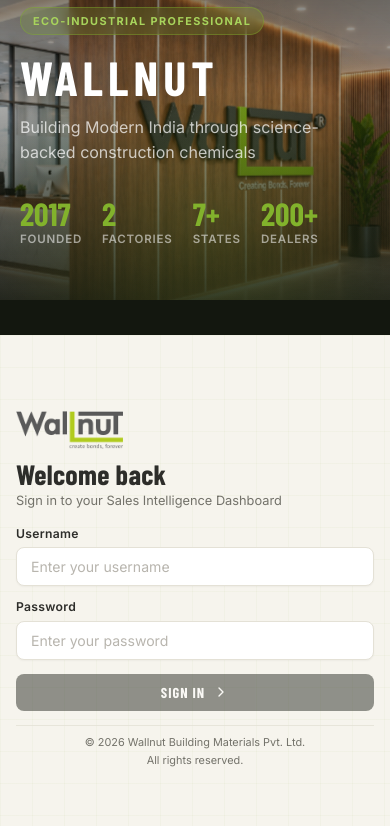
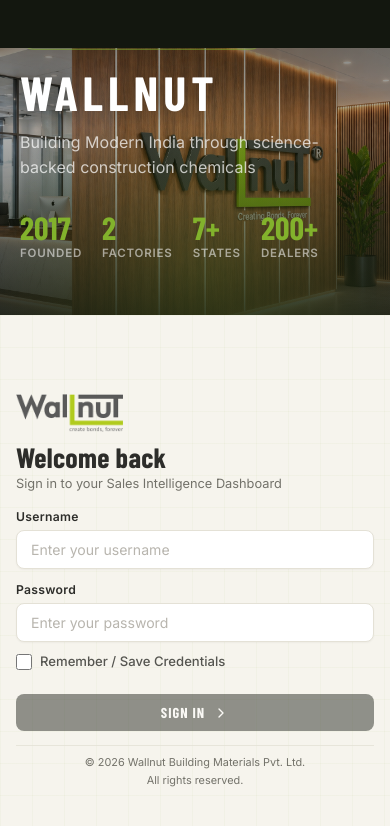
Before and after one commit to chetan137/Wallnut-, a React (Vite) app in the folder frontend/: page /login in a window 390 px wide. Shown: the top 826 px of the page. Built offline with nearby package versions, Linux system fonts and the light colour scheme; no server answers.

Commit message:
feat: Add mobile 3rem top padding and remember/save credentials option to login page

```diff
--- a/frontend/src/pages/LoginPage.css
+++ b/frontend/src/pages/LoginPage.css
@@ -429,6 +429,43 @@
   color: var(--role-color, #82B22C);
 }
 
+/* ── Remember Me / Save Credentials ── */
+.login-remember-row {
+  display: flex;
+  align-items: center;
+  justify-content: flex-start;
+  margin-top: -2px;
+  margin-bottom: 8px;
+}
+
+.login-remember-label {
+  display: inline-flex;
+  align-items: center;
+  gap: 8px;
+  cursor: pointer;
+  user-select: none;
+}
+
+.login-remember-checkbox {
+  width: 16px;
+  height: 16px;
+  border-radius: 4px;
+  accent-color: var(--accent-primary, #82B22C);
+  cursor: pointer;
+  margin: 0;
+}
+
+.login-remember-text {
+  font-size: 0.82rem;
+  color: var(--text-secondary, #475569);
+  font-weight: 500;
+  transition: color 0.15s ease;
+}
+
+.login-remember-label:hover .login-remember-text {
+  color: var(--text-primary, #1e293b);
+}
+
 /* ── Responsive ── */
 @media (max-width: 960px) {
   .login-page {
@@ -437,10 +474,11 @@
     max-height: none;
     overflow: auto;
     grid-template-columns: 1fr;
+    padding-top: max(3rem, env(safe-area-inset-top, 0px));
   }
   .login-hero-panel {
-    min-height: 240px;
-    max-height: 300px;
+    min-height: 220px;
+    max-height: 280px;
     height: auto;
   }
   .login-hero-stats {
@@ -454,16 +492,19 @@
     max-height: none;
     overflow-y: visible;
     box-shadow: none;
-    padding: 28px 20px;
+    padding: 3rem 20px 28px; /* 3rem top padding for mobile */
   }
 }
 
 @media (max-width: 480px) {
+  .login-page {
+    padding-top: max(3rem, env(safe-area-inset-top, 0px));
+  }
   .login-hero-pills {
     display: none;
   }
   .login-form-panel {
-    padding: 20px 16px;
+    padding: 3rem 16px 24px; /* 3rem top padding for mobile */
   }
 }
 
--- a/frontend/src/pages/LoginPage.jsx
+++ b/frontend/src/pages/LoginPage.jsx
@@ -1,4 +1,4 @@
-import { useState } from 'react';
+import { useState, useEffect } from 'react';
 import { useNavigate } from 'react-router-dom';
 import { useAuth } from '../context/AuthContext';
 import { AlertCircle, ChevronRight } from 'lucide-react';
@@ -16,10 +16,26 @@
 export default function LoginPage() {
   const [username, setUsername] = useState('');
   const [password, setPassword] = useState('');
+  const [rememberMe, setRememberMe] = useState(false);
   const [error, setError] = useState('');
   const [loading, setLoading] = useState(false);
   const { login } = useAuth();
   const navigate = useNavigate();
+
+  // Load saved credentials if user previously chose to save them
+  useEffect(() => {
+    try {
+      const saved = localStorage.getItem('wallnut_saved_login');
+      if (saved) {
+        const { u, p } = JSON.parse(saved);
+        if (u) setUsername(u);
+        if (p) setPassword(p);
+        setRememberMe(true);
+      }
+    } catch (e) {
+      console.warn('Could not read saved credentials', e);
+    }
+  }, []);
 
   const handleSubmit = (e) => {
     e.preventDefault();
@@ -29,6 +45,13 @@
       const result = login(username, password);
       setLoading(false);
       if (result.success) {
+        if (rememberMe) {
+          try {
+            localStorage.setItem('wallnut_saved_login', JSON.stringify({ u: username, p: password }));
+          } catch (e) { /* ignore */ }
+        } else {
+          localStorage.removeItem('wallnut_saved_login');
+        }
         navigate('/dashboard', { replace: true });
       } else {
         setError(result.error);
@@ -116,6 +139,19 @@
               />
             </div>
 
+            <div className="login-remember-row">
+              <label className="login-remember-label" htmlFor="login-remember">
+                <input
+                  id="login-remember"
+                  type="checkbox"
+                  className="login-remember-checkbox"
+                  checked={rememberMe}
+                  onChange={(e) => setRememberMe(e.target.checked)}
+                />
+                <span className="login-remember-text">Remember / Save Credentials</span>
+              </label>
+            </div>
+
             <button
               type="submit"
               className="login-btn"
```
